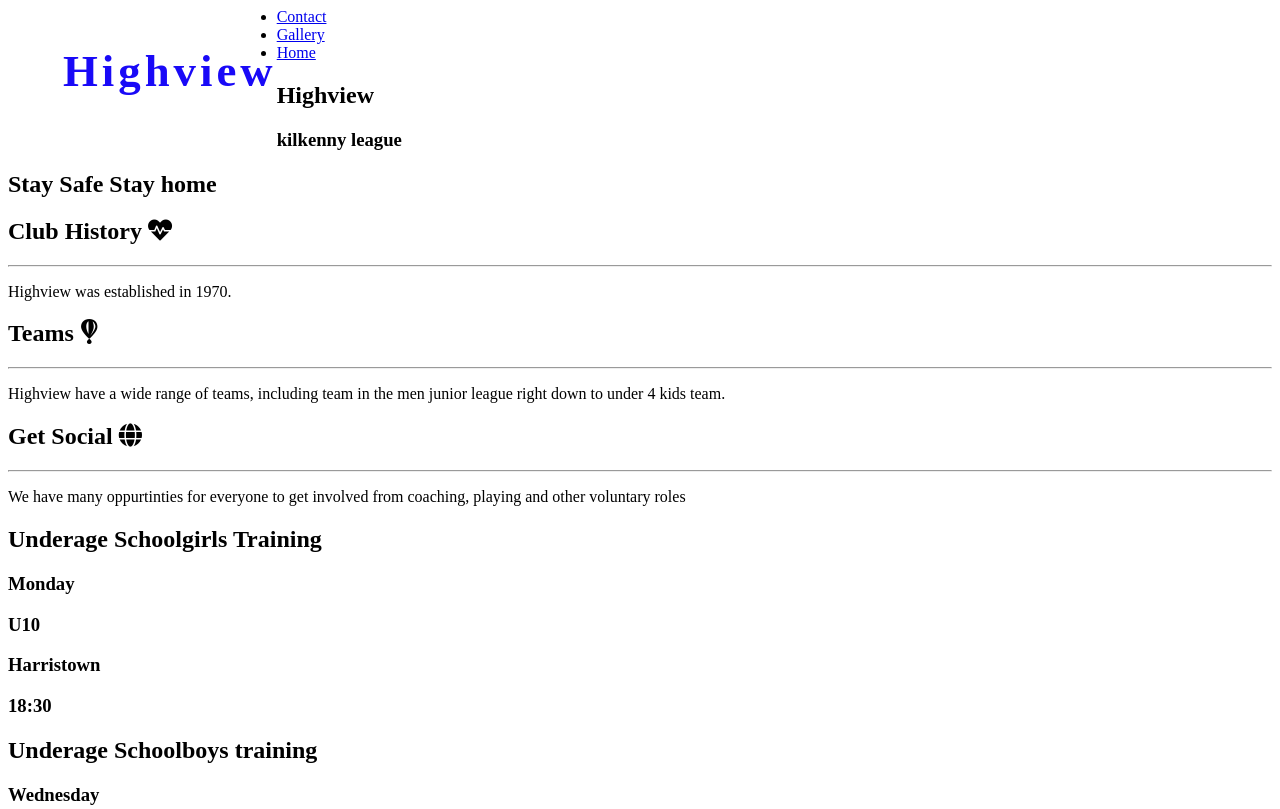
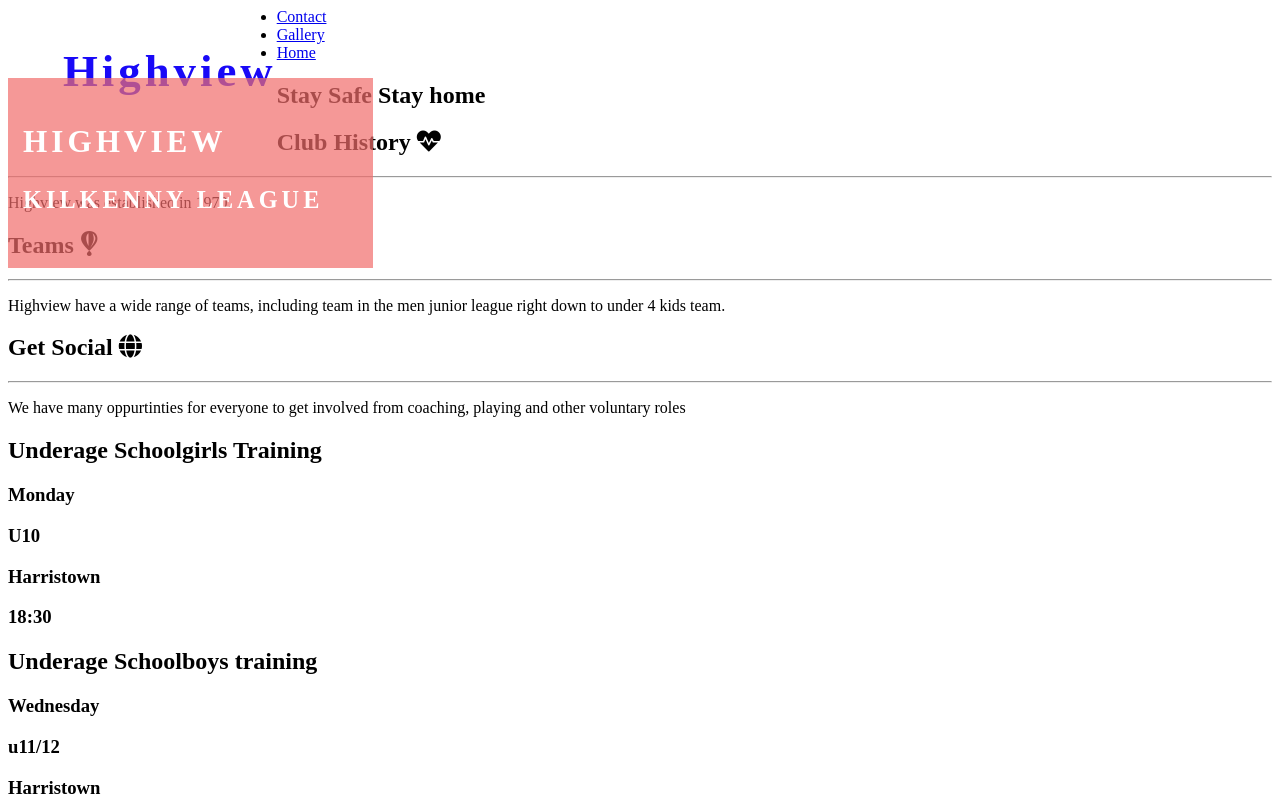
Before and after one commit to Code-Institute-Submissions/Highview-milestone-1-, a plain HTML site: page assets/index.html in a window 1280 px wide. Shown: the top 809 px of the page. Drawn offline with Linux system fonts and the light colour scheme; files that its build step writes are made by us from their sources.

Commit message:
fix three

```diff
--- a/assets/css/style.css
+++ b/assets/css/style.css
@@ -9,3 +9,13 @@
     margin-left: 55;
     padding:0;
 }
+#cover-text{
+    font-size: 130%;
+    font-family: Oswald;
+    color: #ffffff;
+    background-color: rgba(241, 109, 107, .7);
+    padding: 20 50 30 15;
+
+    text-transform: uppercase;
+    letter-spacing: 4px;
+    position:absolute;
```
